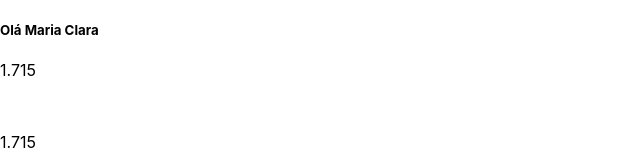
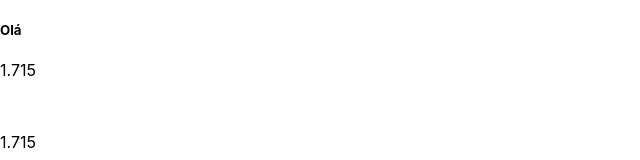
Before and after one commit to SamuelMorais030202/tiktok-project, a React (Create React App) app: page /about in a window 1280 px wide. Shown: the top 160 px of the page, without its empty margins (0-640 px from the left). Built offline with nearby package versions, Linux system fonts and the light colour scheme.

Commit message:
Iniciando as configurações do context

```diff
--- /dev/null
+++ b/src/context/UserDataContext.js
@@ -0,0 +1,5 @@
+import { createContext } from "react";
+
+const UserDataContext = createContext();
+
+export default UserDataContext;
--- /dev/null
+++ b/src/context/UserDataProvider.js
@@ -0,0 +1,29 @@
+import React, { useCallback, useMemo, useState } from "react";
+import UserDataContext from './UserDataContext';
+
+export default function UserDataProvider({ children }) {
+  const [userData, setUserData] = useState({
+    id: '',
+    name: '',
+    pts: '',
+  });
+
+  const setData = useCallback((params) => {
+    setUserData({
+      ...userData,
+      id: params,
+    })
+  }, [userData])
+
+  const contextValue = useMemo(() => ({
+    userData,
+    setUserData,
+    setData,
+  }), [userData, setUserData, setData])
+
+  return (
+    <UserDataContext.Provider value={ contextValue }>
+      { children }
+    </UserDataContext.Provider>
+  )
+}
--- a/src/index.js
+++ b/src/index.js
@@ -1,6 +1,7 @@
 import React from 'react';
 import { BrowserRouter } from 'react-router-dom';
 import ReactDOM from 'react-dom/client';
+import UserDataProvider from './context/UserDataProvider';
 import './index.css';
 import App from './App';
 import reportWebVitals from './reportWebVitals';
@@ -9,7 +10,9 @@ const root = ReactDOM.createRoot(document.getElementById('root'));
 root.render(
   <React.StrictMode>
     <BrowserRouter>
-      <App />
+      <UserDataProvider>
+        <App />
+      </UserDataProvider>
     </BrowserRouter>
   </React.StrictMode>
 );
--- a/src/pages/Login.jsx
+++ b/src/pages/Login.jsx
@@ -1,5 +1,6 @@
-import React, { useState } from "react";
+import React, { useContext, useState } from "react";
 import { Link, useHistory } from "react-router-dom";
+import UserDataContext from "../context/UserDataContext";
 import '../styles/Login.css'
 import Axios from "axios";
 import logo from '../images/logo.jpg'
@@ -10,6 +11,9 @@ export default function Login (){
     email: '',
     password: '',
   });
+
+  const context = useContext(UserDataContext);
+  const { setData } = context;
 
   const history = useHistory();
 
@@ -27,6 +31,7 @@ export default function Login (){
     }).then((response) => {
       alert(response.data.msg);
       console.log(response);
+      setData(response.data.id);
       if (response.data.msg === 'Usuário logado') {
         history.push('/about')
       }
--- a/src/pages/MainPage.jsx
+++ b/src/pages/MainPage.jsx
@@ -1,10 +1,13 @@
-import React from "react";
+import React, { useContext } from "react";
+import UserDataContext from "../context/UserDataContext";
 
 export default function MainPage() {
+  const context = useContext(UserDataContext);
+
   return (
     <div>
       <header>
-        <h5>Olá Maria Clara</h5>
+        <h5>Olá { context.userData.id }</h5>
         <p>1.715</p>
       </header>
       <div>
```
